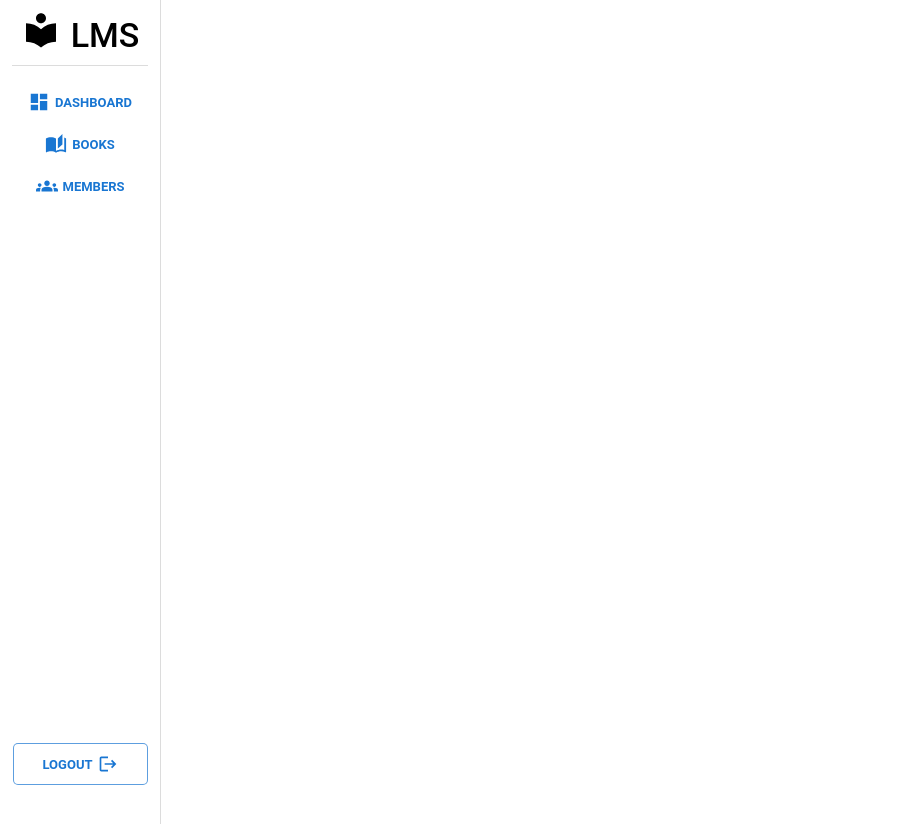
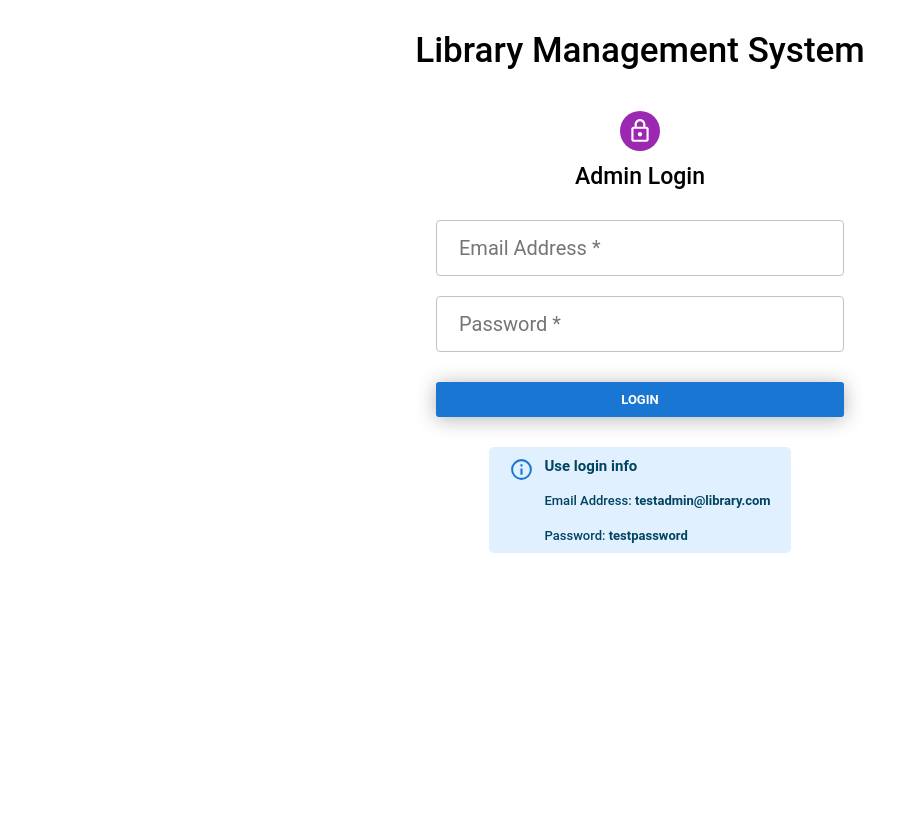
Before and after one commit to bernardkrehula/React-typescript-libmgmtsys, a React (Vite) app in the folder my-app/: page / in a window 1280 px wide. Shown: the top 824 px of the page, without its empty margins (0-913 px from the left). After the commit the page ends 800 px from the top, so only its background shows below. Built offline with nearby package versions, Linux system fonts and the light colour scheme.

Commit message:
Login user on click

```diff
--- a/my-app/src/App.tsx
+++ b/my-app/src/App.tsx
@@ -11,7 +11,11 @@ import Members from './components/Members/Members'
 function App() {
   const [ libraryData, setLibraryData ] = useState(data);
   const defaultIconsData = data.defaultIconElements;
-  const [ userLogged, isUserLogged ] = useState(false);
+  const [ userLogged, setUserLogged ] = useState(false);
+
+  useEffect(() => {
+    if (localStorage.getItem("auth") === "true") setUserLogged(true);
+  }, []);
 
   const displayRoute = () => {
     return Object.values(defaultIconsData).map(icon => {
@@ -46,10 +50,12 @@ function App() {
       Members: {component: Members, props: { data: libraryData.members, removeMember: removeMember, addNewMember: addNewMember }}
     }
 
-  if(userLogged){
+
+
+  if(!userLogged){
     return(
       <>
-        <LoginWindow />
+        <LoginWindow loginInfo={data.defaultLoginInfo} setUserLogged={setUserLogged}/>
       </>
     )
   }
--- a/my-app/src/components/LoginWindow/LoginWindow.tsx
+++ b/my-app/src/components/LoginWindow/LoginWindow.tsx
@@ -1,8 +1,26 @@
 import './LoginWindow.css'
 import Btn from '../Btn/Btn';
 import SingleInput from '../SingleInput/SingleInput';
+import { useState } from 'react';
 
-const LoginWindow = () => {
+const LoginWindow = ({loginInfo, setUserLogged}) => {
+    const [ emailValue, setEmail ] = useState("");
+    const [ passwordValue, setPassword ] = useState("");
+
+    const handleLogin = (e: React.FormEvent) => {
+        e.preventDefault();
+        const { email, password } = loginInfo;
+        console.log( emailValue)
+
+       if(emailValue === email && passwordValue === password){
+            localStorage.setItem("auth", "true");
+            setUserLogged(true)
+            console.log('radi')
+       }
+       else{
+        console.log('ne radi')
+       }
+    }
 
     return(
         <div className="login-window">
@@ -10,9 +28,9 @@ const LoginWindow = () => {
             <svg className="login-photo" focusable="false" aria-hidden="true" viewBox="0 0 24 24" data-testid="LockOutlinedIcon"><path d="M18 8h-1V6c0-2.76-2.24-5-5-5S7 3.24 7 6v2H6c-1.1 0-2 .9-2 2v10c0 1.1.9 2 2 2h12c1.1 0 2-.9 2-2V10c0-1.1-.9-2-2-2zM9 6c0-1.66 1.34-3 3-3s3 1.34 3 3v2H9V6zm9 14H6V10h12v10zm-6-3c1.1 0 2-.9 2-2s-.9-2-2-2-2 .9-2 2 .9 2 2 2z"></path></svg>
             <h2>Admin Login</h2>
             <div className='login-inputs-btn'>
-                <SingleInput /* onClick={} */ placeholder='' variation='login-input' ></SingleInput>
-                <SingleInput /* onClick={} */ placeholder='' variation='login-input' ></SingleInput>
-                <Btn onClick={() => console.log('radi')} variation='login-btn'>Login</Btn>
+                <SingleInput onChange={(e) => setEmail(e.target.value)} value={emailValue} placeholder='Email Address *' variation='login-input' ></SingleInput>
+                <SingleInput onChange={(e) => setPassword(e.target.value)} value={passwordValue} placeholder='Password *' variation='login-input' ></SingleInput>
+                <Btn onClick={handleLogin} variation='login-btn'>Login</Btn>
             </div>
             <div className='login-info'>
                 <svg className="info-svg" focusable="false" aria-hidden="true" viewBox="0 0 24 24" data-testid="InfoOutlinedIcon"><path d="M11,9H13V7H11M12,20C7.59,20 4,16.41 4,12C4,7.59 7.59,4 12,4C16.41,4 20,7.59 20, 12C20,16.41 16.41,20 12,20M12,2A10,10 0 0,0 2,12A10,10 0 0,0 12,22A10,10 0 0,0 22,12A10, 10 0 0,0 12,2M11,17H13V11H11V17Z"></path></svg>
--- a/my-app/src/components/SingleInput/SingleInput.tsx
+++ b/my-app/src/components/SingleInput/SingleInput.tsx
@@ -1,41 +1,50 @@
-import './SingleInput.css'
-import { useState, type MouseEventHandler } from 'react'
+import './SingleInput.css';
+import { useState } from 'react';
 
 type SingleInputType = {
-    variation: string;
-    placeholder: string;
-    value: string | number;
-    onClick: MouseEventHandler<HTMLInputElement>;
-    inputValue: string;
-    inputContentVariation: string;
-}
+  keyName?: string;
+  variation: string;
+  placeholder: string;
+  value: string | number;
+  onChange: (e: React.ChangeEvent<HTMLInputElement>) => void;
+  inputContentVariation?: string;
+};
 
-const SingleInput = ({  setNewMemberValues, keyName, variation, placeholder, value, onClick, inputValue, inputContentVariation}: SingleInputType) => {
-    const [ isInputHovered, setHovered ] = useState(false);
-    const [ changedValue, setChangedValue ] = useState(0);
-    const [ currencyValue, setCurrencyValue] = useState(0);
+const SingleInput = ({
+  keyName,
+  variation,
+  placeholder,
+  value,
+  onChange,
+  inputContentVariation,
+}: SingleInputType) => {
+  const [isHovered, setHovered] = useState(false);
 
-    const acitvateHover = () => {
-        setHovered(true);
-        console.log(value)
-    }
-    const deactivateHover = () => {
-        setHovered(false);
-    }
-    const handleOnChange = (e: React.ChangeEvent<HTMLInputElement>) => {
-        const newValue = Number(e.target.value);
-        setChangedValue(newValue);
-    };
-
-    return(
-        <div className='input-area'>
-            {inputValue === 0 ? <div className='currency'>$</div> : ''}
-            <input name={keyName} value={inputValue === 0 ? currencyValue : value} onClick={handleOnChange} type={typeof inputValue === 'number' ? 'number' : 'text'} onChange={setNewMemberValues} onClick={onClick} onMouseEnter={acitvateHover} onMouseLeave={deactivateHover} className={`single-input ${variation} ${isInputHovered ? 'hovered': ''}`} placeholder={placeholder} required disabled={keyName === 'id'} min={0}/>
-            {keyName === 'id' ? <div className='add-label-line'>Membership No.</div> : ''}
-            {keyName === 'fine' ? <div className='add-label-line'>Fine due *</div> : ''}
-            <div className={`label-line ${inputContentVariation}`}>{inputValue != 0 ? inputValue : ''}</div>
+  return (
+    <div className="input-area">
+      {keyName === 'fine' && <div className="currency">$</div>}
+      <input
+        name={keyName}
+        className={`single-input ${variation} ${isHovered ? 'hovered' : ''}`}
+        placeholder={placeholder}
+        value={value}
+        onChange={onChange}
+        type={typeof value === 'number' ? 'number' : 'text'}
+        required
+        disabled={keyName === 'id'}
+        min={0}
+        onMouseEnter={() => setHovered(true)}
+        onMouseLeave={() => setHovered(false)}
+      />
+      {keyName === 'id' && <div className="add-label-line">Membership No.</div>}
+      {keyName === 'fine' && <div className="add-label-line">Fine due *</div>}
+      {value !== 0 && (
+        <div className={`label-line ${inputContentVariation}`}>
+          {/* {value} */}
         </div>
-    )
-}
+      )}
+    </div>
+  );
+};
 
 export default SingleInput;
```
